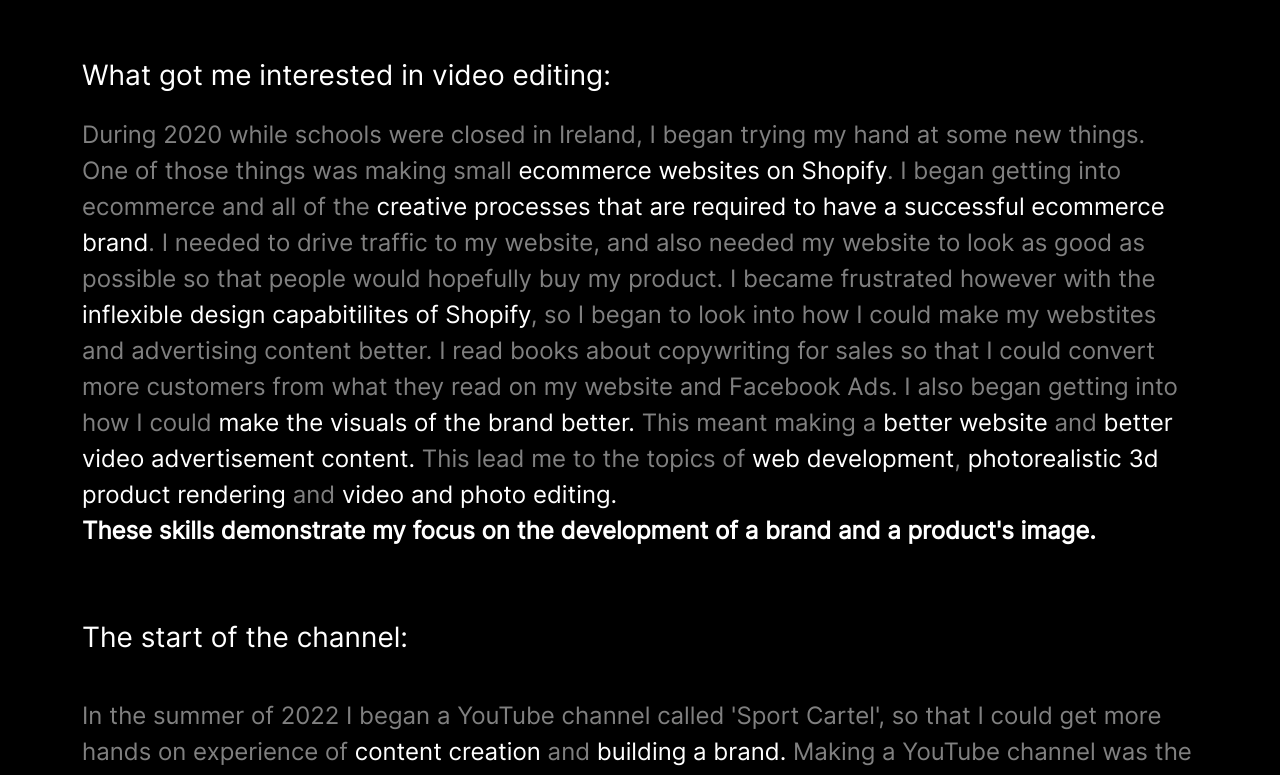
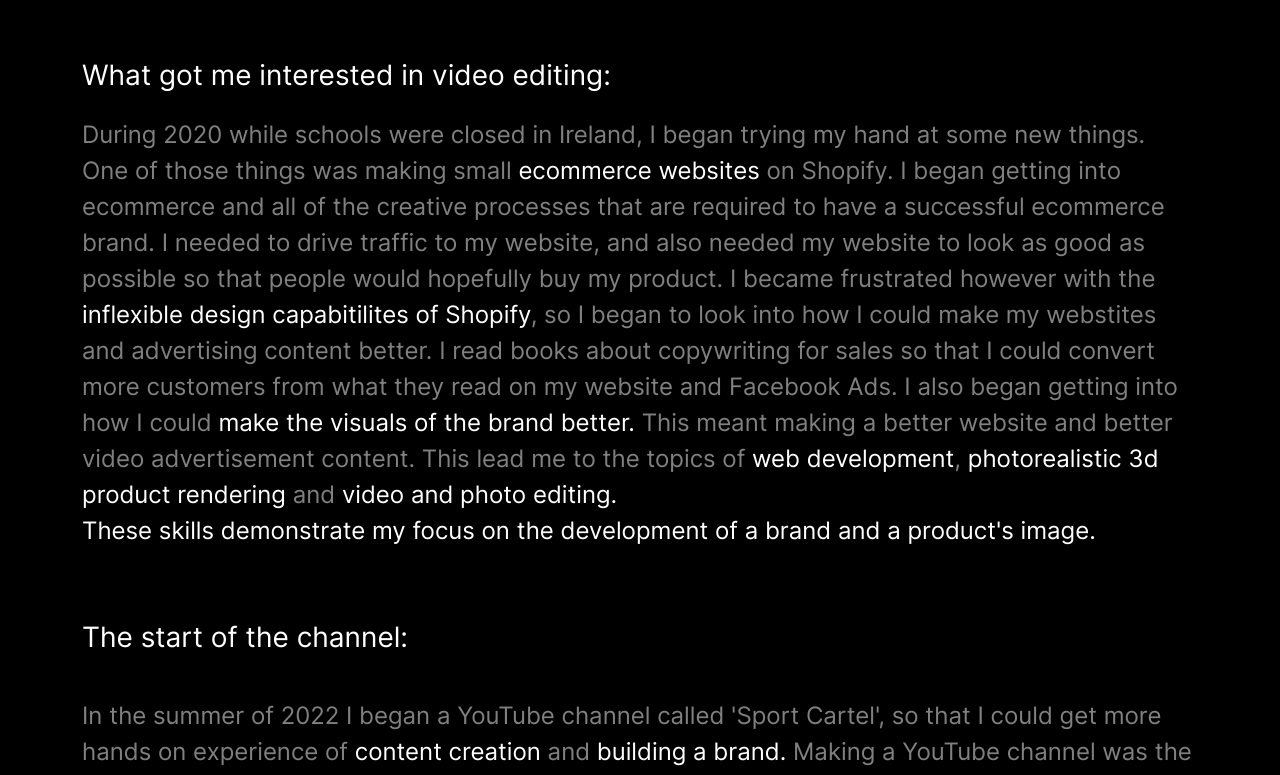
Before and after one commit to mikeyfennelly1/portfolio, an Angular app: page / in a window 1280 px wide. Shown: the part 3914-4689 px from the top of the page. Built offline with nearby package versions, Linux system fonts and the light colour scheme.

Commit message:
some of the highlighting removed in 'Content Creation'

```diff
--- a/src/app/components/landing-page/youtube-page/youtube-page.component.html
+++ b/src/app/components/landing-page/youtube-page/youtube-page.component.html
@@ -4,9 +4,9 @@
             <h3 class="mb-0">What got me interested in video editing: </h3>
             <br>
         <h4 class="me- lh-base">
-            <span class="opacity-50">During 2020 while schools were closed in Ireland, I began trying my hand at some new things. One of those things was making small</span> ecommerce websites on Shopify<span class="opacity-50">. I began getting into ecommerce and all of the </span>creative processes that are required to have a successful ecommerce brand<span class="opacity-50">. I needed to drive traffic to my website, and also needed my website to look as good as possible</span><span class="opacity-50"> so that people would hopefully buy my product. I became frustrated however with the </span>inflexible design capabitilites of Shopify<span class="opacity-50">, so I began to look into how I could make my webstites and advertising content better. </span><span class="opacity-50">I read books about copywriting for sales </span><span class="opacity-50">so that I could convert more customers from what they read on my website and Facebook Ads. </span><span class="opacity-50">I also began getting into how I could </span>make the visuals of the brand better. <span class="opacity-50">This meant making a </span> better website <span class="opacity-50">and</span> better video advertisement content.<span class="opacity-50"> This lead me to the topics of</span>  web development<span class="opacity-50">,</span> photorealistic 3d product rendering <span class="opacity-50">and</span>  video and photo editing.
+            <span class="opacity-50">During 2020 while schools were closed in Ireland, I began trying my hand at some new things. One of those things was making small</span> ecommerce websites<span class="opacity-50"> on Shopify. I began getting into ecommerce and all of the creative processes that are required to have a successful ecommerce brand. I needed to drive traffic to my website, and also needed my website to look as good as possible so that people would hopefully buy my product. I became frustrated however with the </span>inflexible design capabitilites of Shopify<span class="opacity-50">, so I began to look into how I could make my webstites and advertising content better. I read books about copywriting for sales so that I could convert more customers from what they read on my website and Facebook Ads. I also began getting into how I could </span>make the visuals of the brand better. <span class="opacity-50">This meant making a  better website and better video advertisement content. This lead me to the topics of</span>  web development<span class="opacity-50">,</span> photorealistic 3d product rendering <span class="opacity-50">and</span>  video and photo editing.
             <br>
-            <span class="fw-bold">These skills demonstrate my focus on the development of a brand and a product's image.</span>
+            These skills demonstrate my focus on the development of a brand and a product's image.
             <br>
             <br>
             <br>
```
